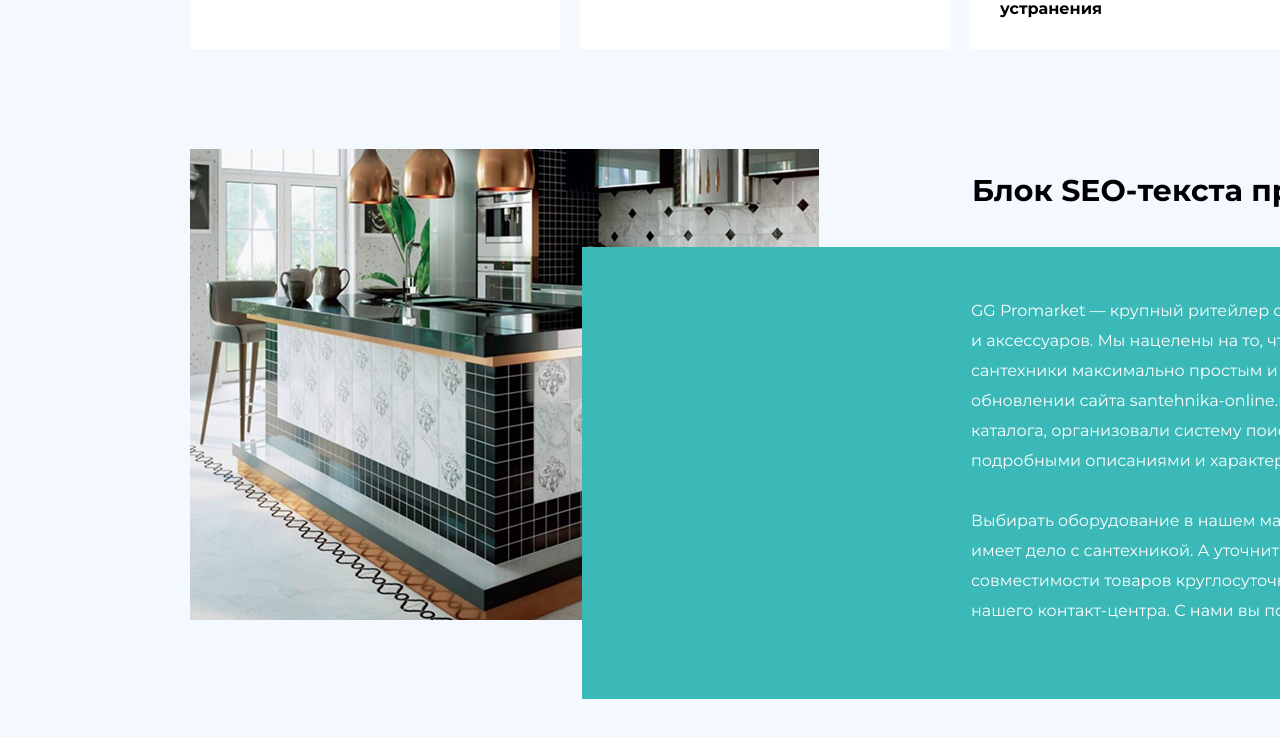
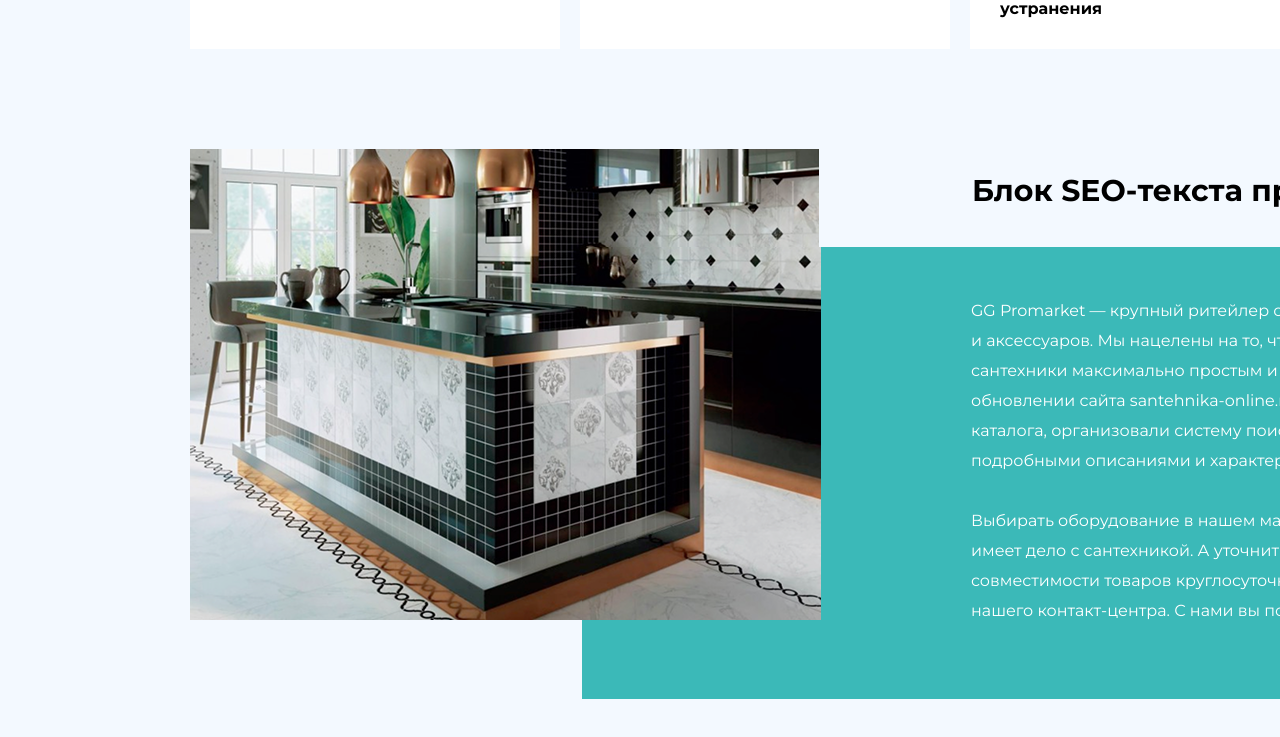
Before and after one commit to OleksiiChernii/ggpromarket, a plain HTML site: page index.html in a window 1280 px wide. Shown: the part 3858-4595 px from the top of the page. Drawn offline with nearby package versions, Linux system fonts and the light colour scheme.

Commit message:
background changes

```diff
--- a/sass/components/_main.scss
+++ b/sass/components/_main.scss
@@ -455,6 +455,10 @@ $prime-background: #f3f9ff;
     color: white;
     background-color: #3bb9b8;
 
+    background-image: url("../img/about.png");
+    background-repeat: no-repeat;
+    background-position: bottom 79px left -390px;
+
     padding-left: 389px;
     padding-top: 49px;
     padding-right: 109px;
```
Also changed, not shown: css/style.css.
